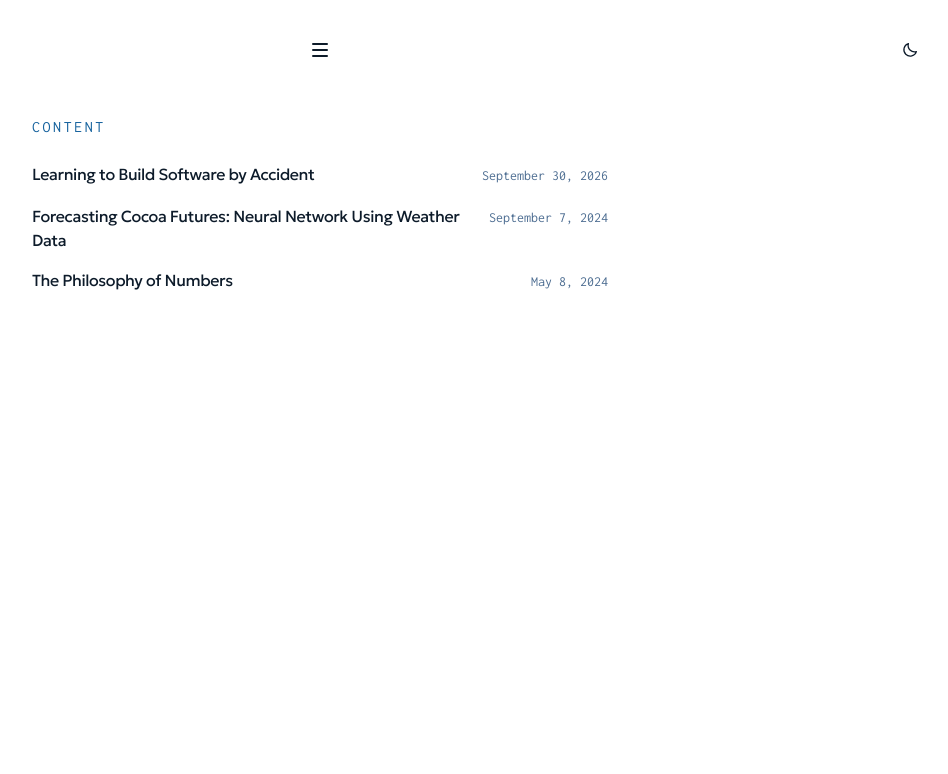
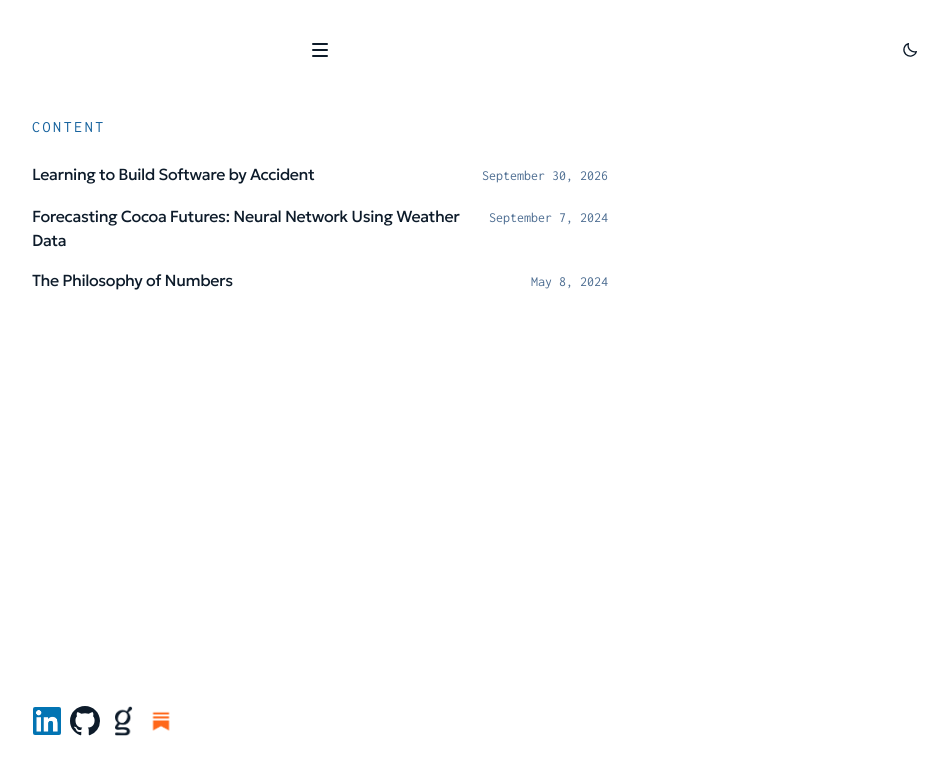
Before and after one commit to kdopenshaw/my-site, a Next.js app: page /content in a window 1280 px wide. Shown: the top 774 px of the page, without its empty margins (320-1268 px from the left). Built offline with nearby package versions, Linux system fonts and the light colour scheme.

Commit message:
add footer to all pages and fix build issue

```diff
--- a/app/content/[slug]/page.tsx
+++ b/app/content/[slug]/page.tsx
@@ -7,6 +7,7 @@ import type { Metadata } from "next";
 
 import CustomMdx from "../mdx";
 import { formatDate, getContentPosts } from "../posts";
+import SiteLinks from "../../site-links";
 
 export function generateStaticParams() {
   return getContentPosts().map((post) => ({ slug: post.slug }));
@@ -49,6 +50,9 @@ export default async function ContentPost({ params }: ContentPostPageProps) {
         {formatDate(post.metadata.publishedAt)}
       </p>
       <CustomMdx source={post.content} />
+      <footer className={styles.footer}>
+        <SiteLinks />
+      </footer>
     </section>
   );
 }
--- a/app/content/content.module.css
+++ b/app/content/content.module.css
@@ -44,6 +44,11 @@
   color: var(--color-primary);
 }
 
+.footer {
+  margin-top: auto;
+  padding-top: var(--spacing-2xl);
+}
+
 .postDate {
   margin-top: var(--spacing-xs);
   margin-bottom: var(--spacing-lg);
--- a/app/content/page.tsx
+++ b/app/content/page.tsx
@@ -6,6 +6,7 @@ import Link from "next/link";
 import type { Metadata } from "next";
 
 import { formatDate, getContentPosts } from "./posts";
+import SiteLinks from "../site-links";
 
 export const metadata: Metadata = {
   title: "Content | Keith Openshaw",
@@ -31,6 +32,10 @@ export default function ContentPage() {
           </li>
         ))}
       </ul>
+
+      <footer className={styles.footer}>
+        <SiteLinks />
+      </footer>
     </section>
   );
 }
--- a/app/globals.css
+++ b/app/globals.css
@@ -120,6 +120,8 @@ html[data-theme="dark"] {
 }
 
 body {
+  display: flex;
+  flex-direction: column;
   min-height: 100vh;
   background: var(--color-background);
   color: var(--color-text);
@@ -239,7 +241,16 @@ img {
 }
 
 /* Shared composition: page shells, mono labels, buttons, and image grids. */
+main {
+  display: flex;
+  flex: 1;
+  flex-direction: column;
+}
+
 .page-shell {
+  display: flex;
+  flex: 1;
+  flex-direction: column;
   width: min(calc(100% - 2 * var(--spacing-sm)), var(--page-width, 36rem));
   margin: 0 auto;
   padding-top: var(--spacing-sm);
--- /dev/null
+++ b/app/site-links.module.css
@@ -0,0 +1,26 @@
+.iconLinks {
+  display: flex;
+  align-items: center;
+  gap: var(--spacing-xs);
+}
+
+.iconLink {
+  display: inline-flex;
+  border-radius: 0.25rem;
+  color: var(--color-heading);
+}
+
+.linkedin {
+  clip-path: inset(1px round 2px);
+}
+
+.goodreads {
+  width: 30px;
+  height: 30px;
+  background: currentColor;
+  mask: url("/goodreads.png") center / contain no-repeat;
+}
+
+.iconLink:hover {
+  color: var(--color-primary);
+}
--- /dev/null
+++ b/app/site-links.tsx
@@ -0,0 +1,61 @@
+import Image from "next/image";
+
+import styles from "./site-links.module.css";
+
+const links = [
+  {
+    href: "https://www.linkedin.com/in/keith-openshaw/",
+    label: "Keith Openshaw on LinkedIn",
+    icon: "linkedin" as const,
+  },
+  {
+    href: "https://github.com/kdopenshaw",
+    label: "Keith Openshaw on GitHub",
+    icon: "github" as const,
+  },
+  {
+    href: "https://www.goodreads.com/user/show/135097649-keith-openshaw",
+    label: "Keith Openshaw on Goodreads",
+    icon: "goodreads" as const,
+  },
+  {
+    href: "https://substack.com/@kdopenshaw",
+    label: "Keith Openshaw on Substack",
+    icon: "substack" as const,
+  },
+];
+
+export default function SiteLinks() {
+  return (
+    <div className={styles.iconLinks}>
+      {links.map((link) => (
+        <a
+          key={link.href}
+          href={link.href}
+          target="_blank"
+          rel="noopener noreferrer"
+          aria-label={link.label}
+          className={styles.iconLink}
+        >
+          {link.icon === "linkedin" ? (
+            <Image src="/linkedin.png" alt="" width={30} height={30} className={styles.linkedin} />
+          ) : null}
+          {link.icon === "github" ? (
+            <svg viewBox="0 0 16 16" width="30" height="30" aria-hidden="true">
+              <path
+                fill="currentColor"
+                d="M8 0C3.58 0 0 3.58 0 8c0 3.54 2.29 6.53 5.47 7.59.4.07.55-.17.55-.38 0-.19-.01-.82-.01-1.49-2.01.37-2.53-.49-2.69-.94-.09-.23-.48-.94-.82-1.13-.28-.15-.68-.52-.01-.53.63-.01 1.08.58 1.23.82.72 1.21 1.87.87 2.33.66.07-.52.28-.87.51-1.07-1.78-.2-3.64-.89-3.64-3.95 0-.87.31-1.59.82-2.15-.08-.2-.36-1.02.08-2.12 0 0 .67-.21 2.2.82.64-.18 1.32-.27 2-.27.68 0 1.36.09 2 .27 1.53-1.04 2.2-.82 2.2-.82.44 1.1.16 1.92.08 2.12.51.56.82 1.27.82 2.15 0 3.07-1.87 3.75-3.65 3.95.29.25.54.73.54 1.48 0 1.07-.01 1.93-.01 2.2 0 .21.15.46.55.38A8.013 8.013 0 0 0 16 8c0-4.42-3.58-8-8-8z"
+              />
+            </svg>
+          ) : null}
+          {link.icon === "goodreads" ? (
+            <span className={styles.goodreads} aria-hidden="true" />
+          ) : null}
+          {link.icon === "substack" ? (
+            <img src="/substack.png" alt="" width={30} height={30} />
+          ) : null}
+        </a>
+      ))}
+    </div>
+  );
+}
```
Also changed, not shown: app/home.module.css (+1 -14 lines), app/page.tsx (+3 -25 lines), app/projects/page.tsx (+11 -6 lines), public/goodreads.png (added), public/substack.png (added).
